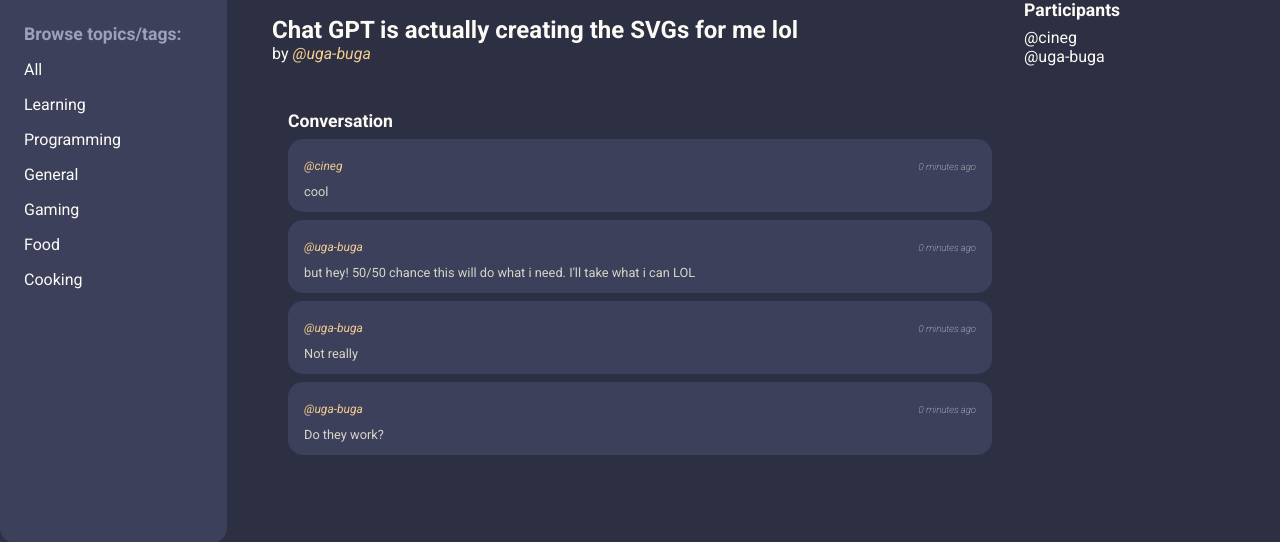
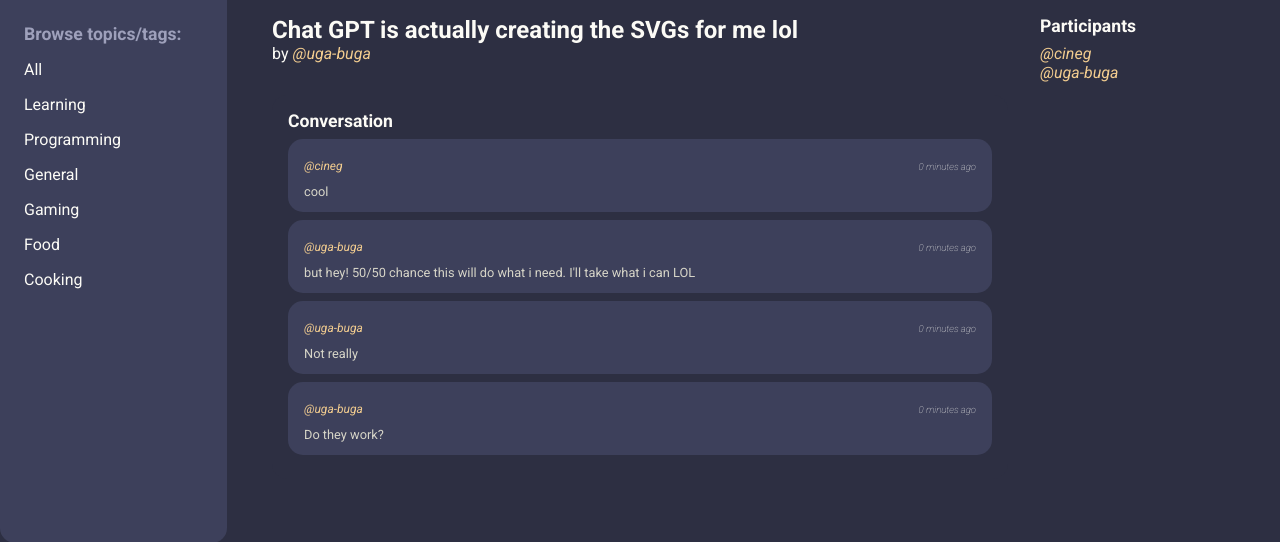
Before and after one commit to Cineg/django_forum-like_app, a Django app: page /room/6/ in a window 1280 px wide. Shown: the part 88-630 px from the top of the page. Run offline with Django 5.2, Linux system fonts and the light colour scheme; data comes from the database, SQL or seed files in the repository; both versions use the stored data as it was after the commit.

Commit message:
more styles

```diff
--- a/chatapp/base/templates/base/participants_component.html
+++ b/chatapp/base/templates/base/participants_component.html
@@ -1,8 +1,6 @@
 <h3>Participants</h3>
 {% for participant in participants %}
-    <div>
-        <p>
-            <a href="{% url "user-profile" participant %}">@{{ participant }}</a>
-        </p>
+    <div class="participant">
+        <a href="{% url "user-profile" participant %}" class="user-handle">@{{ participant }}</a>
     </div>
 {% endfor %}
--- a/chatapp/static/styles/style.css
+++ b/chatapp/static/styles/style.css
@@ -148,7 +148,8 @@
 	color: var(--color-accent);
 }
 
-section {
+section,
+aside {
 	padding: 1rem;
 	display: flex;
 	flex-direction: column;
```
Also changed, not shown: chatapp/db.sqlite3.
